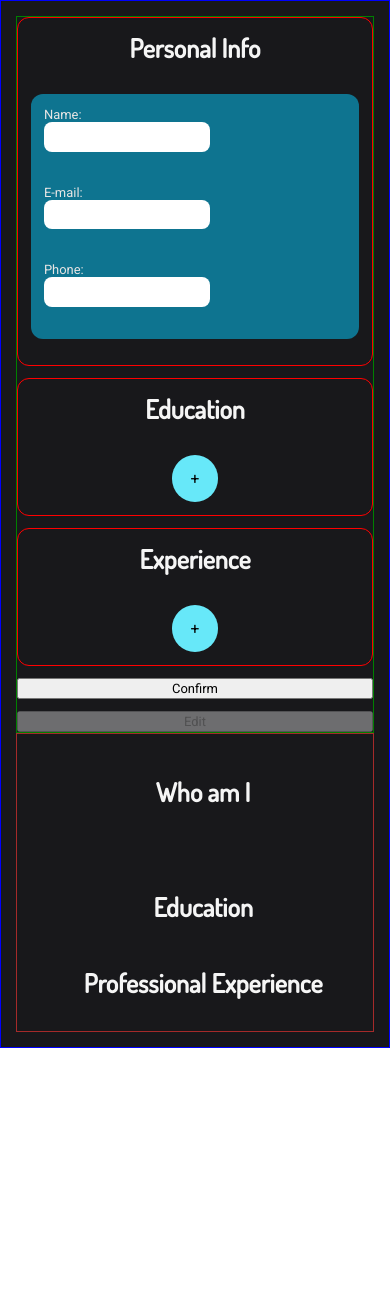
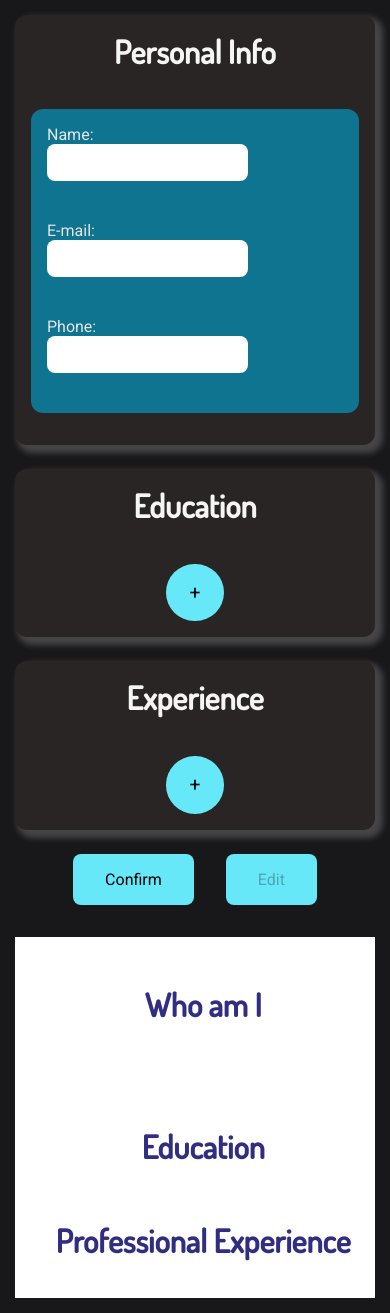
Before and after one commit to radtradcath/cv-application, a React app: page / in a window 390 px wide. Before the commit the page ends 1048 px from the top, so only its background shows below. Built offline with nearby package versions, Linux system fonts and the light colour scheme; the HTML template or start-up script is replaced by a standard one.

Commit message:
Finish styling

```diff
--- a/src/components/App.jsx
+++ b/src/components/App.jsx
@@ -124,7 +124,7 @@ export default function App() {
     setCopyProfile(profileState);
     setCopyEducation(educationForms);
     setCopyExperience(experienceForms);
-    setIsDisabled(true)
+    setIsDisabled(true);
     console.log(educationForms);
   }
 
@@ -133,10 +133,13 @@ export default function App() {
     setIsDisabled("");
   }
 
-
   return (
     <AppWrapper>
-      <FormsWrapper handler={handleSubmit} disabled={isDisabled}>
+      <FormsWrapper
+        handler={handleSubmit}
+        disabled={isDisabled}
+        handleEdit={handleEdit}
+      >
         <FormSection title="Personal Info">
           <ProfileForm
             handler={profileInputHandler}
@@ -146,7 +149,11 @@ export default function App() {
             disabled={isDisabled}
           />
         </FormSection>
-        <FormSection title="Education" newHandler={handleNewEducation} disabled={isDisabled}>
+        <FormSection
+          title="Education"
+          newHandler={handleNewEducation}
+          disabled={isDisabled}
+        >
           {educationForms.map((form) => (
             <Education
               key={form.id}
@@ -161,7 +168,11 @@ export default function App() {
             />
           ))}
         </FormSection>
-        <FormSection title="Experience" newHandler={handleNewExperience} disabled={isDisabled}>
+        <FormSection
+          title="Experience"
+          newHandler={handleNewExperience}
+          disabled={isDisabled}
+        >
           {experienceForms.map((form) => (
             <Experience
               key={form.id}
@@ -189,6 +200,7 @@ export default function App() {
         <PreviewSection title="Education" classTitle="education-p">
           {copyEducation.map((obj) => (
             <EducationTemplate
+              key={obj.id}
               school={obj.school}
               area={obj.area}
               from={obj.from}
@@ -202,6 +214,7 @@ export default function App() {
         >
           {copyExperience.map((obj) => (
             <ExperienceTemplate
+              key={obj.id}
               company={obj.company}
               position={obj.position}
               from={obj.from}
--- a/src/components/preview/EducationTemplate.jsx
+++ b/src/components/preview/EducationTemplate.jsx
@@ -5,7 +5,7 @@ export default function EducationTemplate({
     to,
   }) {
     return (
-      <div className="experience-template">
+      <div className="education-template">
         <p>School: {school}</p>
         <p>Area: {area}</p>
         <p>From: {from}</p>
--- a/src/components/wrappers/FormsWrapper.jsx
+++ b/src/components/wrappers/FormsWrapper.jsx
@@ -1,9 +1,28 @@
-export default function FormsWrapper({ disabled, handleEdit, children, handler }) {
+export default function FormsWrapper({
+  disabled,
+  handleEdit,
+  children,
+  handler,
+}) {
   return (
     <form action="">
       {children}
-      <button onClick={handler} disabled={disabled}>Confirm</button>
-      <button className="edit-button" onClick={handleEdit} disabled={!disabled}>Edit</button>
+      <div className="forms-buttons">
+        <button
+          className="confirm-button"
+          onClick={handler}
+          disabled={disabled}
+        >
+          Confirm
+        </button>
+        <button
+          className="edit-button"
+          onClick={handleEdit}
+          disabled={!disabled}
+        >
+          Edit
+        </button>
+      </div>
     </form>
   );
 }
--- a/src/styles/style.css
+++ b/src/styles/style.css
@@ -15,30 +15,11 @@ h1, h2, h3, h4 {
   font-family: 'Roboto', sans-serif;
 }
 
-.form-container button {
-  display: flex;
-  justify-content: center;
-  align-items: center;
-  font-size: 1.2em;
-  border: none;
-  background-color: #67E8F9;
-  width: 3em;
-  height: 3em;
-  outline: none;
-  padding: 1em 0;
-  border-radius: 50%;
-  align-self: center;
-}
-
-#root {
-  border: 1px solid blue;
-}
-
 .app {
   display: flex;
   padding: 15px;
-  gap: 12px;
-
+  gap: 2.5em;
+  min-height: 100vh;
   background-color: #18181B;
 }
 
@@ -49,13 +30,13 @@ body {
 
 .form-container {
   padding: 1em;
-  border: 1px solid red;
+  background-color: #292524;
+  box-shadow: 5px 5px 6px 3px rgba(255, 255, 255, 0.199);
   border-radius: 12px;
   display: flex;
   flex-direction: column;
   gap: 1em;
 }
-
 
 .input-collection{
   display: flex;
@@ -63,7 +44,6 @@ body {
   gap: 1em;
   border-radius: 12px;
   padding: 1em;
-
   background-color: #0E7490;
 }
 
@@ -78,6 +58,21 @@ body {
 
 .form-container h1 {
   margin-top: 0;
+}
+
+.form-container button {
+  display: flex;
+  justify-content: center;
+  align-items: center;
+  font-size: 1.2em;
+  border: none;
+  background-color: #67E8F9;
+  width: 3em;
+  height: 3em;
+  outline: none;
+  padding: 1em 0;
+  border-radius: 50%;
+  align-self: center;
 }
 
 label {
@@ -95,7 +90,6 @@ input {
 
 form {
   width: 50%;
-  border: 1px solid green;
   display: flex;
   flex-direction: column;
   gap: 12px;
@@ -105,17 +99,47 @@ form {
   flex: 1;
 }
 
+.form-buttons {
+  align-self: center;
+}
+
+.form-container .delete-btn {
+  font-size: 1em;
+  padding: 1em 2em;
+  background-color: #FCA5A5;
+  border-radius: 8px;
+}
+
+.forms-buttons {
+  display: flex;
+  align-self: center;
+  gap: 2em;
+  flex-wrap: wrap;
+}
+
+.forms-buttons button {
+  padding: 1em 2em;
+  border-radius: 8px;
+  border: none;
+  background-color: #67E8F9;
+}
+
 .preview-wrapper {
   display: flex;
   flex-direction: column;
   width: 50%;
-  border: 1px solid brown;
+
   padding: 15px;
+  background-color: white;
 }
 
-.preview-wrapper h1 {
+.preview-wrapper h1,
+.preview-wrapper h2,
+.preview-wrapper h3 {
+  color: #312E81;
   padding-left: 5%;
   margin-top: 1em;
+
 }
 
 h1.name-p {
@@ -136,13 +160,18 @@ h1.name-p {
 
 .experience-template,
 .education-template {
-  border: 1px solid black;
   border-bottom: 1px solid black;
 }
 
+.experience-template:last-child {
+  border: 0;
+}
+
+
+
 @media (max-width: 768px) {
   :not(h1, h2, h3, h4) {
-    font-size: 0.9rem;
+    font-size: 1rem;
   }
 
   .app {
@@ -156,4 +185,9 @@ h1.name-p {
   .preview-wrapper {
     width: 100%;
   }
+
+  form {
+    margin-bottom: 2em;
+    gap: 1.5em;
+  }
 }
```
